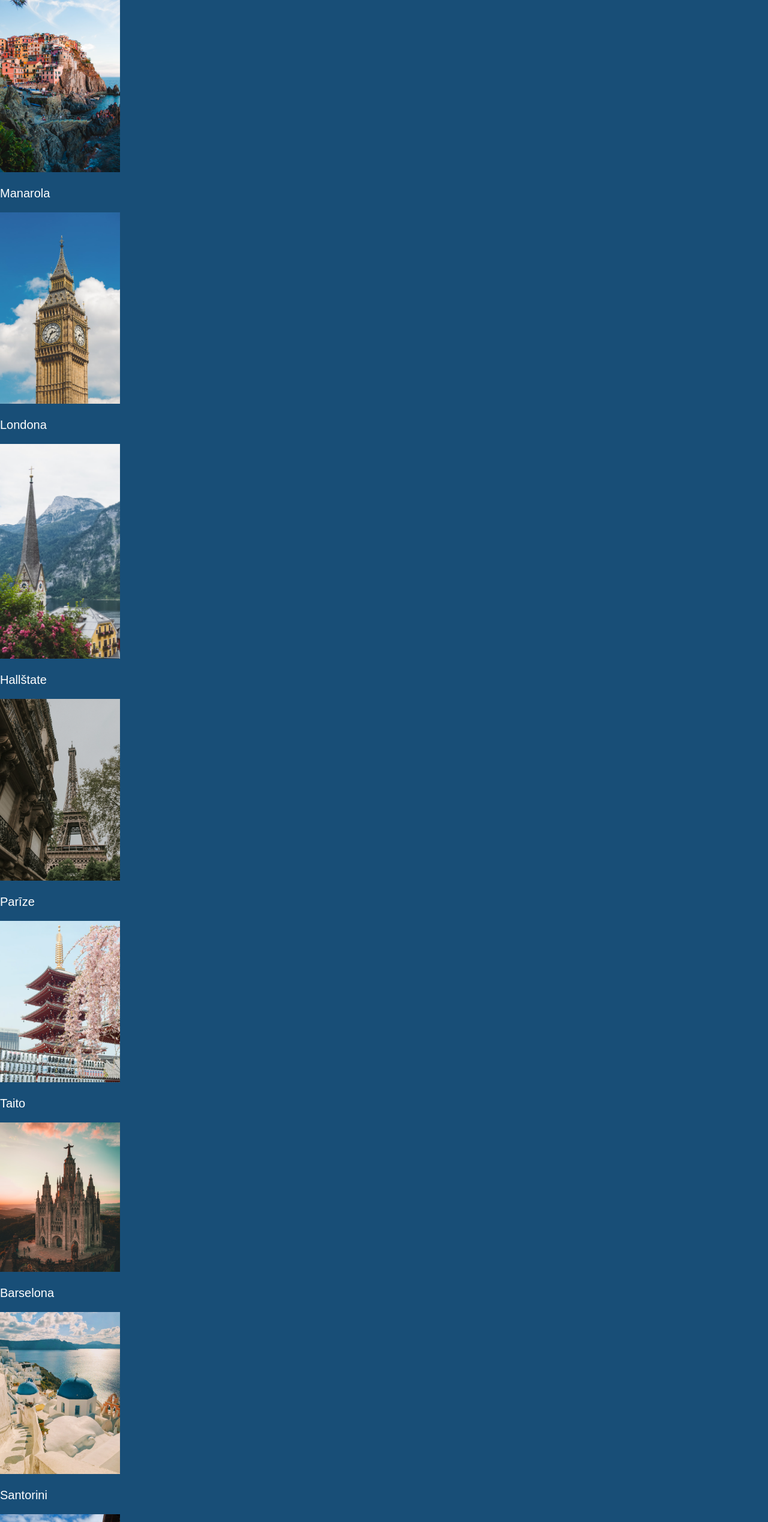
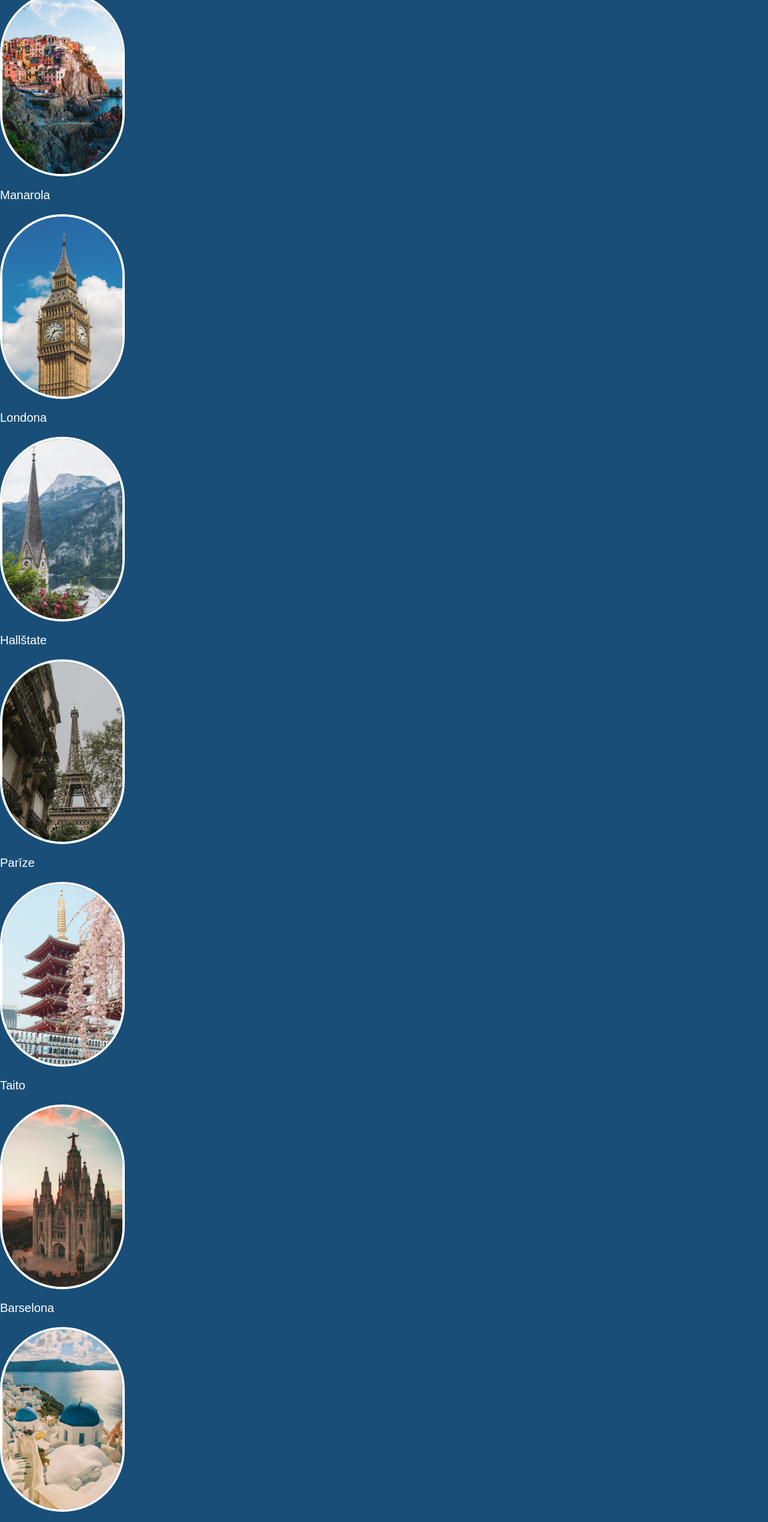
Before and after one commit to GerdaK7/Projekts-datorika, a plain HTML site: page Piedāvājumi.html in a window 1280 px wide. Shown: the part 89-2626 px from the top of the page at 60% size. Drawn offline with Linux system fonts and the light colour scheme.

Commit message:
datorika

```diff
--- a/Piedāvājumi.html
+++ b/Piedāvājumi.html
@@ -25,24 +25,41 @@
      </nav>
    </header>
 <body>
-
+  <div class="bilde1">
   <img src="Manarola.avif" alt="A beautiful view of Italy's Cinque Terre" width="200">
+  </div>
   <p id="Manarola">Manarola</p>
+  <div class="bilde2">
   <img src="Londona.png" alt="Big Ben in London" width="200">
+  </div>
   <p id="Londona">Londona</p>
+  <div class="bilde3">
   <img src="Hallštate.png" alt="A building in Austria" width="200">
+  </div>
   <p id="Hallstate">Hallštate</p>
+  <div class="bilde4">
   <img src="Parīze.png" alt="The Eiffel tower in Paris" width="200">
+  </div>
   <p id="Parize">Parīze</p>
+  <div class="bilde5">
   <img src="Taito.png" alt="A traditional house in Japan" width="200">
+  </div>
   <p id="Taito">Taito</p>
+  <div class="bilde6">
   <img src="Barselona.png" alt="A church in Barcelona" width="200">
+  </div>
   <p id="Barselona">Barselona</p>
+  <div class="bilde7">
   <img src="Santorini.png" alt="White houses in Santorini" width="200">
+  </div>
   <p id="Santorini">Santorini</p>
+  <div class="bilde8">
   <img src="Grimenca.png" alt="Mountain houses in Switzerland" width="200">
+  </div>
   <p id="Grimenca">Grimenca</p>
+  <div class="bilde9">
   <img src="Bergena.png" alt="Houses by the water in Iceland" width="200">
+  </div>
   <p id="Bergena">Bergena</p>
 
 <div class="Manarola">
--- a/style.css
+++ b/style.css
@@ -42,14 +42,32 @@ nav {
   transform: translate(-50%, -50%);
 }
 
+.logo2 {
+  position: absolute;
+  top: 50px;
+  left: 100px;
+  filter: brightness(0) invert(1);
+  width: 300px;
+}
+
 .pludmale {
+  width: 1000;
+  display: block;
+}
+
+footer {
+  background-color: white;
+  color: #0A85ED;
+  font-family: "Poppins", sans-serif;
+  font-weight: bold;
+  font-size: 13px;
+  bottom: 0; /* Always at the bottom */
   width: 100%;
-  display: block;
 }
 
 #Jaunumi {
   color: white;
-  font-size: 36px;
+  font-size: 40px;
   font-family: "Poppins", sans-serif;
   font-weight: bold;
   text-transform: uppercase;
@@ -70,15 +88,6 @@ nav {
   top: -81px;
 }
 
-footer {
-  background-color: white;
-  color: #0A85ED;
-  font-family: "Poppins", sans-serif;
-  font-weight: bold;
-  font-size: 13px;
-}
-
-
 .box {
   color: white;
   font-family: "Poppins", sans-serif;
@@ -86,9 +95,9 @@ footer {
 
 .row {
   display: flex;
-  flex-wrap: wrap;      /* Ja ekrāns mazs, pāries uz nākamo rindu */
-  gap: 20px;            /* Starp konteineriem */
-  justify-content: space-around;
+  flex-wrap: wrap;
+  justify-content: space-between;
+
 }
 
 .box {
@@ -110,10 +119,10 @@ footer {
 }
 
 .row2 {
+
+  flex-wrap: wrap;
+  justify-content: space-between;
   display: flex;
-  flex-wrap: wrap;
-  gap: 20px;
-  justify-content: space-around;
 }
 
 .box2 {
@@ -130,9 +139,170 @@ footer {
 }
 
 
+/*Piedāvājumu lapa*/
 
+.bilde1{
+  width: 200px;
+  height: 300px;
+  background-color: transparent;
+  border: 4px solid white;
+  border-radius: 120px;
+  overflow: hidden;
+  position: relative;
+  justify-content: center;
+  align-items: center;
+}
 
-/*Piedāvāumu lapa*/
+.bilde1 img{
+  width: 100%;
+  height: 100%;
+  object-fit: cover;
+  border-radius: 90px;
+}
+
+.bilde2{
+  width: 200px;
+  height: 300px;
+  background-color: transparent;
+  border: 4px solid white;
+  border-radius: 120px;
+  overflow: hidden;
+  position: relative;
+  justify-content: center;
+  align-items: center;
+}
+.bilde2 img{
+  width: 100%;
+  height: 100%;
+  object-fit: cover;
+  border-radius: 90px;
+}
+
+.bilde3{
+  width: 200px;
+  height: 300px;
+  background-color: transparent;
+  border: 4px solid white;
+  border-radius: 120px;
+  overflow: hidden;
+  position: relative;
+  justify-content: center;
+  align-items: center;
+}
+.bilde3 img{
+  width: 100%;
+  height: 100%;
+  object-fit: cover;
+  border-radius: 90px;
+}
+
+.bilde4{
+  width: 200px;
+  height: 300px;
+  background-color: transparent;
+  border: 4px solid white;
+  border-radius: 120px;
+  overflow: hidden;
+  position: relative;
+  justify-content: center;
+  align-items: center;
+}
+.bilde4 img{
+  width: 100%;
+  height: 100%;
+  object-fit: cover;
+  border-radius: 90px;
+}
+
+.bilde5{
+  width: 200px;
+  height: 300px;
+  background-color: transparent;
+  border: 4px solid white;
+  border-radius: 120px;
+  overflow: hidden;
+  position: relative;
+  justify-content: center;
+  align-items: center;
+}
+.bilde5 img{
+  width: 100%;
+  height: 100%;
+  object-fit: cover;
+  border-radius: 90px;
+}
+
+.bilde6{
+  width: 200px;
+  height: 300px;
+  background-color: transparent;
+  border: 4px solid white;
+  border-radius: 120px;
+  overflow: hidden;
+  position: relative;
+  justify-content: center;
+  align-items: center;
+}
+.bilde6 img{
+  width: 100%;
+  height: 100%;
+  object-fit: cover;
+  border-radius: 90px;
+}
+
+.bilde7{
+  width: 200px;
+  height: 300px;
+  background-color: transparent;
+  border: 4px solid white;
+  border-radius: 120px;
+  overflow: hidden;
+  position: relative;
+  justify-content: center;
+  align-items: center;
+}
+.bilde7 img{
+  width: 100%;
+  height: 100%;
+  object-fit: cover;
+  border-radius: 90px;
+}
+
+.bilde8{
+  width: 200px;
+  height: 300px;
+  background-color: transparent;
+  border: 4px solid white;
+  border-radius: 120px;
+  overflow: hidden;
+  position: relative;
+  justify-content: center;
+  align-items: center;
+}
+.bilde8 img{
+  width: 100%;
+  height: 100%;
+  object-fit: cover;
+  border-radius: 90px;
+}
+
+.bilde9{
+  width: 200px;
+  height: 300px;
+  background-color: transparent;
+  border: 4px solid white;
+  border-radius: 120px;
+  overflow: hidden;
+  position: relative;
+  justify-content: center;
+  align-items: center;
+}
+.bilde9 img{
+  width: 100%;
+  height: 100%;
+  object-fit: cover;
+  border-radius: 90px;
+}
 
 #Manarola {
   color: white;
```
Also changed, not shown: Piedavajumi.css (added, +101 -0 lines), index.html (+1 -1 lines).
